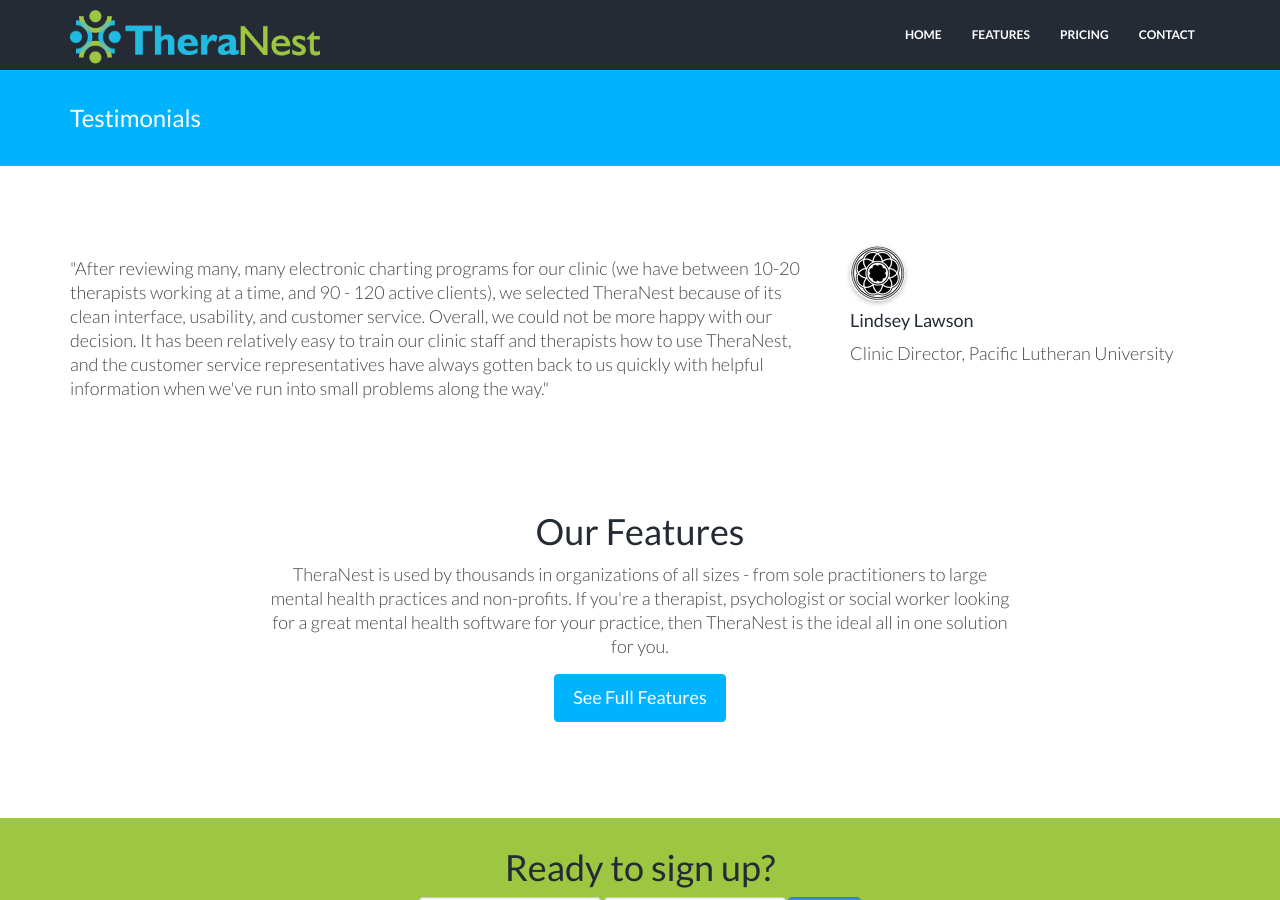
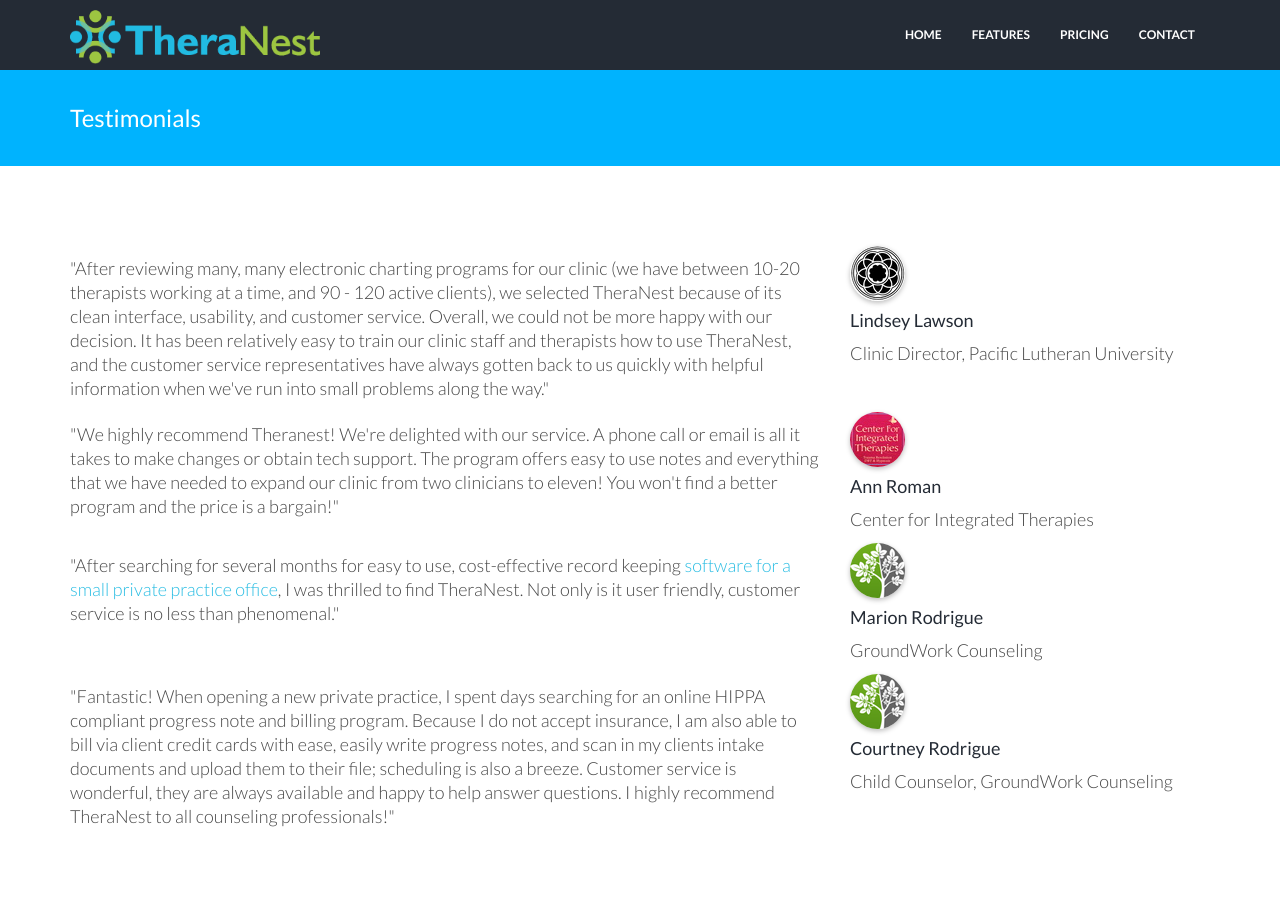
Before and after one commit to kaylacille/theranest-update, a Jekyll site: the page built from testimonials.html, in a window 1280 px wide and 900 px high. Built offline with Jekyll 4.4.1, drawn with Linux system fonts in a browser that asks for light colours; nearby versions of some CDN libraries.

Commit message:
Add content to Testimonials page

```diff
--- a/testimonials.html
+++ b/testimonials.html
@@ -10,9 +10,36 @@
             <p>"After reviewing many, many electronic charting programs for our clinic (we have between 10-20 therapists working at a time, and 90 - 120 active clients), we selected TheraNest because of its clean interface, usability, and customer service. Overall, we could not be more happy with our decision. It has been relatively easy to train our clinic staff and therapists how to use TheraNest, and the customer service representatives have always gotten back to us quickly with helpful information when we've run into small problems along the way."</p>
         </div>
         <div class="col-lg-4">
-            <img class="offset3 img-circle" src="{{ "/assets/img/clients/plu-logo.jpg" | prepend: site.baseurl }}" alt="">
+            <img class="img-circle" src="{{ "/assets/img/clients/plu-logo.jpg" | prepend: site.baseurl }}" alt="">
             <h4>Lindsey Lawson</h4>
             <p>Clinic Director, Pacific Lutheran University</p>
         </div>
+
+        <div class="col-lg-8">
+            <p>"We highly recommend Theranest! We're delighted with our service. A phone call or email is all it takes to make changes or obtain tech support. The program offers easy to use notes and everything that we have needed to expand our clinic from two clinicians to eleven! You won't find a better program and the price is a bargain!"</p>
+        </div>
+        <div class="col-lg-4">
+            <img class="img-circle" src="{{ "/assets/img/clients/cit-logo.jpg" | prepend: site.baseurl }}" alt="">
+            <h4>Ann Roman</h4>
+            <p>Center for Integrated Therapies</p>
+        </div>
+
+        <div class="col-lg-8">
+            <p>"After searching for several months for easy to use, cost-effective record keeping <a href="/private-practice-software-for-mental-health/">software for a small private practice office</a>, I was thrilled to find TheraNest. Not only is it user friendly, customer service is no less than phenomenal."</p>
+        </div>
+        <div class="col-lg-4">
+            <img class="img-circle" src="{{ "/assets/img/clients/gwc-logo.png" | prepend: site.baseurl }}" alt="">
+            <h4>Marion Rodrigue</h4>
+            <p>GroundWork Counseling</p>
+        </div>
+
+        <div class="col-lg-8">
+            <p>"Fantastic! When opening a new private practice, I spent days searching for an online HIPPA compliant progress note and billing program. Because I do not accept insurance, I am also able to bill via client credit cards with ease, easily write progress notes, and scan in my clients intake documents and upload them to their file; scheduling is also a breeze. Customer service is wonderful, they are always available and happy to help answer questions. I highly recommend TheraNest to all counseling professionals!"</p>
+        </div>
+        <div class="col-lg-4">
+            <img class="img-circle" src="{{ "/assets/img/clients/gwc-logo.png" | prepend: site.baseurl }}" alt="">
+            <h4>Courtney Rodrigue</h4>
+            <p>Child Counselor, GroundWork Counseling</p>
+        </div>
     </div><! --/row -->
 </div><! --/container -->
```
